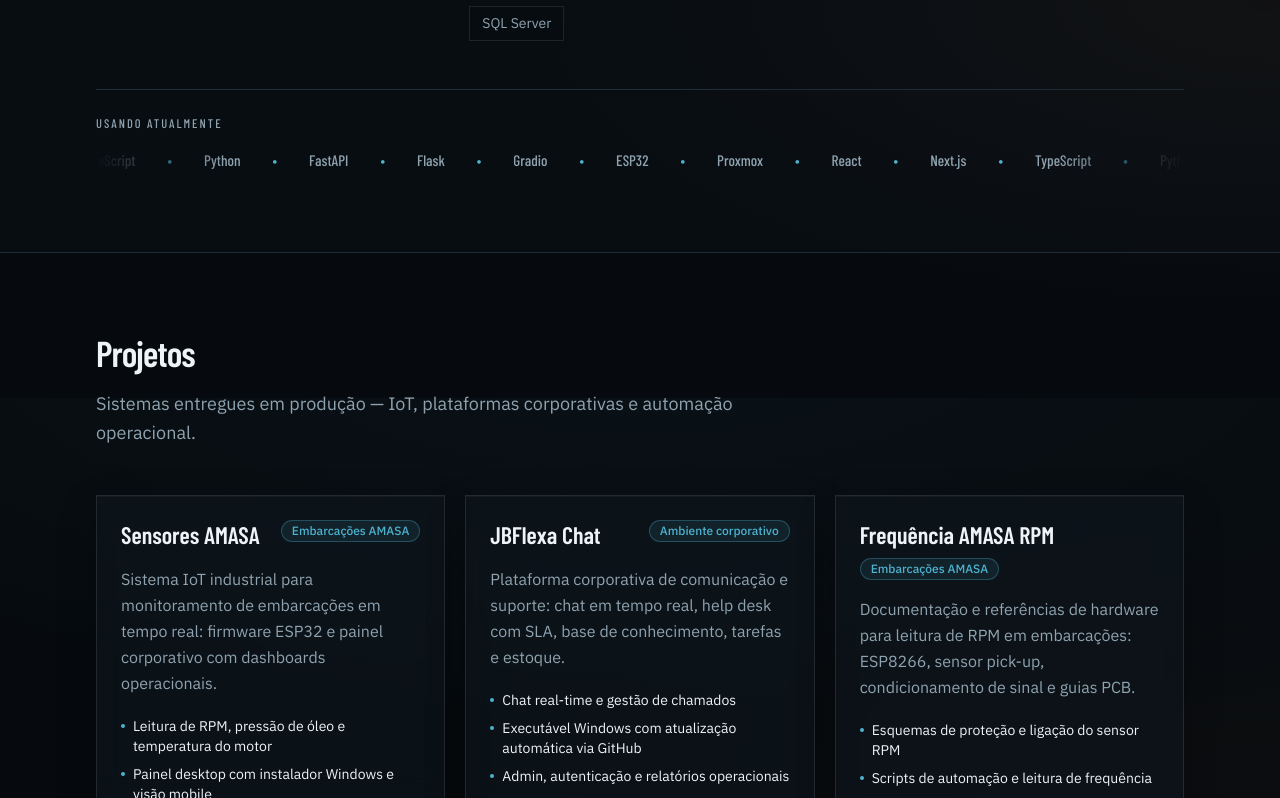
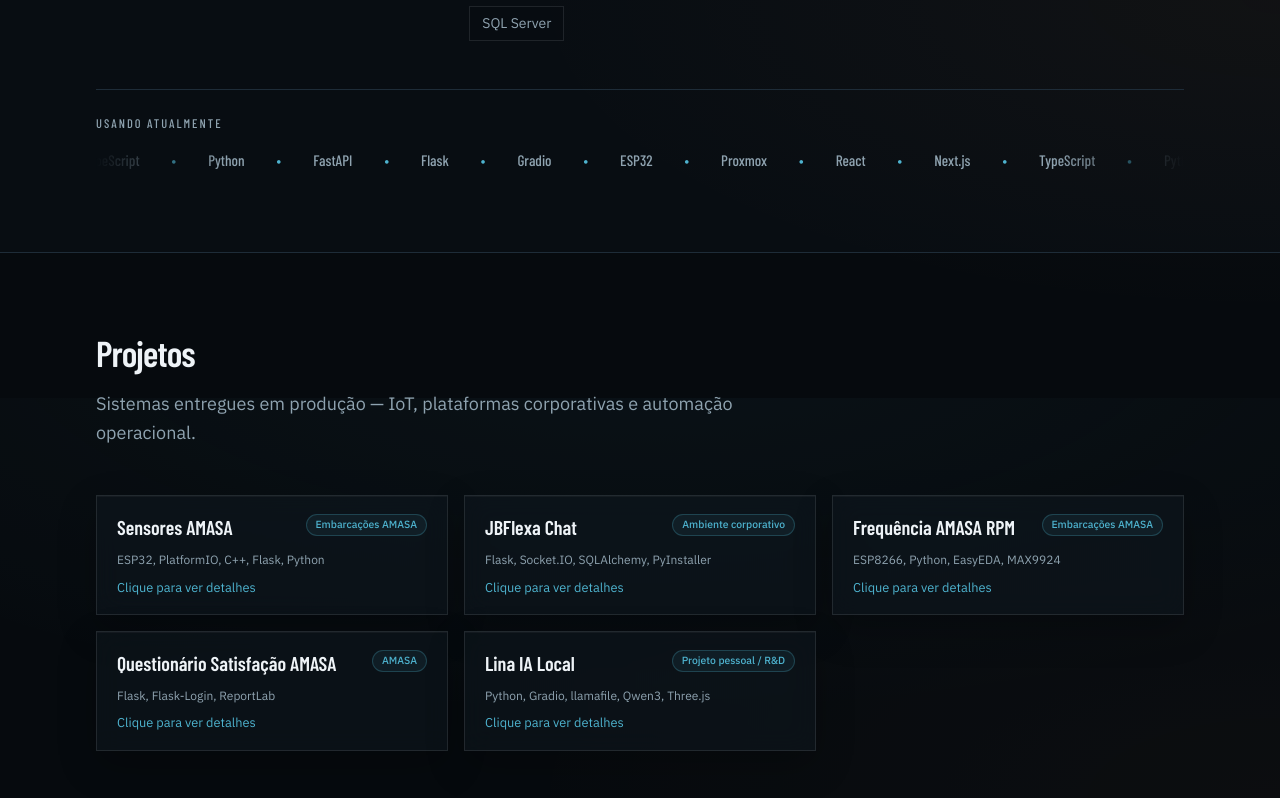
Before and after one commit to camilomelo8428/portfolio-camilo, a Next.js app: page /portfolio-camilo/ in a window 1280 px wide. Shown: the part 2002-2800 px from the top of the page. Built offline with nearby package versions, Linux system fonts and the light colour scheme.

Commit message:
fix: cards compactos com nome do projeto e 5 projetos publicados

```diff
--- a/src/app/globals.css
+++ b/src/app/globals.css
@@ -901,7 +901,6 @@ body {
   height: 100%;
   border: 1px solid rgba(238, 243, 247, 0.1);
   background: rgba(16, 24, 32, 0.55);
-  padding: 1.5rem;
   transition:
     border-color 0.3s ease,
     background-color 0.3s ease,
@@ -909,9 +908,73 @@ body {
 }
 
 .project-card:hover {
+  border-color: rgba(78, 179, 207, 0.35);
+  background: rgba(78, 179, 207, 0.05);
+}
+
+.project-card--compact:hover {
+  transform: translateY(-2px);
+}
+
+.project-card__trigger {
+  width: 100%;
+  padding: 1.1rem 1.25rem;
+  text-align: left;
+  cursor: pointer;
+}
+
+.project-card__header {
+  display: flex;
+  align-items: flex-start;
+  justify-content: space-between;
+  gap: 0.75rem;
+}
+
+.project-card__badge {
+  flex-shrink: 0;
+  max-width: 42%;
+  border-radius: 999px;
+  border: 1px solid rgba(78, 179, 207, 0.25);
+  background: rgba(78, 179, 207, 0.08);
+  padding: 0.2rem 0.55rem;
+  font-size: 0.65rem;
+  font-weight: 500;
+  line-height: 1.3;
+  color: var(--steel);
+  text-align: right;
+}
+
+.project-card__collapsed {
+  margin-top: 0.65rem;
+}
+
+.project-card__stack-line {
+  font-size: 0.75rem;
+  line-height: 1.4;
+  color: var(--ink-muted);
+  display: -webkit-box;
+  -webkit-line-clamp: 2;
+  -webkit-box-orient: vertical;
+  overflow: hidden;
+}
+
+.project-card__hint {
+  margin-top: 0.55rem;
+  font-size: 0.8rem;
+  color: var(--steel);
+}
+
+.project-card--open {
   border-color: rgba(78, 179, 207, 0.4);
   background: rgba(78, 179, 207, 0.06);
-  transform: translateY(-2px);
+}
+
+.project-card--open .project-card__trigger {
+  padding: 1.25rem 1.35rem 1.35rem;
+}
+
+.project-card--open:hover {
+  transform: none;
 }
 
 .project-hidden-card {
--- a/src/components/Projects.tsx
+++ b/src/components/Projects.tsx
@@ -1,10 +1,24 @@
 "use client";
 
+import { useState } from "react";
 import { RevealOnScroll } from "@/components/RevealOnScroll";
 import { useLanguage } from "@/i18n/LanguageProvider";
 
 export function Projects() {
   const { t } = useLanguage();
+  const [expanded, setExpanded] = useState<Set<number>>(new Set());
+
+  const toggleProject = (index: number) => {
+    setExpanded((previous) => {
+      const next = new Set(previous);
+      if (next.has(index)) {
+        next.delete(index);
+      } else {
+        next.add(index);
+      }
+      return next;
+    });
+  };
 
   return (
     <section id="projetos" className="section-shell border-b border-line bg-bg-deep/40">
@@ -18,22 +32,39 @@ export function Projects() {
           </p>
         </RevealOnScroll>
 
-        <div className="mt-12 grid gap-5 sm:grid-cols-1 md:grid-cols-2 xl:grid-cols-3">
-          {t.projects.items.map((project, index) => (
-            <RevealOnScroll key={project.name} delay={index * 60}>
-              <article className="project-card flex h-full flex-col">
-                <div className="mb-4 flex flex-wrap items-start justify-between gap-2">
-                  <h3 className="font-[family-name:var(--font-display)] text-xl font-semibold leading-tight text-ink md:text-2xl">
+        <div className="mt-12 grid gap-4 sm:grid-cols-2 lg:grid-cols-3">
+          {t.projects.items.map((project, index) => {
+            const isOpen = expanded.has(index);
+
+            return (
+              <RevealOnScroll key={project.name} delay={index * 50}>
+                <article
+                  className={`project-card ${isOpen ? "project-card--open" : "project-card--compact"}`}
+                >
+                  <button
+                    type="button"
+                    className="project-card__trigger"
+                    aria-expanded={isOpen}
+                    onClick={() => toggleProject(index)}
+                  >
+                    <div className="project-card__header">
+                      <h3 className="font-[family-name:var(--font-display)] text-lg font-semibold leading-snug text-ink md:text-xl">
                         {project.name}
                       </h3>
-                  <span className="shrink-0 rounded-full border border-steel/30 bg-steel/10 px-2.5 py-0.5 text-xs font-medium text-steel">
-                    {project.production}
-                  </span>
+                      <span className="project-card__badge">{project.production}</span>
                     </div>
-                <p className="text-sm leading-relaxed text-ink-muted md:text-base">
+
+                    {!isOpen ? (
+                      <div className="project-card__collapsed">
+                        <p className="project-card__stack-line">{project.stack}</p>
+                        <p className="project-card__hint">{t.projects.revealHint}</p>
+                      </div>
+                    ) : (
+                      <div className="project-card__expanded text-left">
+                        <p className="mt-3 text-sm leading-relaxed text-ink-muted">
                           {project.summary}
                         </p>
-                <ul className="mt-5 flex-1 space-y-2 text-sm text-ink">
+                        <ul className="mt-4 space-y-2 text-sm text-ink">
                           {project.highlights.map((item) => (
                             <li key={item} className="flex gap-2">
                               <span className="mt-2 h-1 w-1 shrink-0 rounded-full bg-steel" />
@@ -41,7 +72,7 @@ export function Projects() {
                             </li>
                           ))}
                         </ul>
-                <div className="mt-6 border-t border-line/80 pt-4">
+                        <div className="mt-5 border-t border-line/80 pt-4">
                           <p className="text-xs uppercase tracking-wide text-ink-muted">
                             {t.projects.stackLabel}
                           </p>
@@ -51,15 +82,21 @@ export function Projects() {
                               href={project.href}
                               target="_blank"
                               rel="noopener noreferrer"
-                      className="mt-4 inline-flex items-center gap-1 text-sm font-medium text-steel underline-offset-4 hover:underline"
+                              className="mt-3 inline-flex items-center gap-1 text-sm font-medium text-steel underline-offset-4 hover:underline"
+                              onClick={(event) => event.stopPropagation()}
                             >
                               {t.projects.codeLinkLabel} ↗
                             </a>
                           ) : null}
                         </div>
+                        <p className="mt-4 text-xs text-ink-muted">{t.projects.closeHint}</p>
+                      </div>
+                    )}
+                  </button>
                 </article>
               </RevealOnScroll>
-          ))}
+            );
+          })}
         </div>
       </div>
     </section>
--- a/src/i18n/dictionaries.ts
+++ b/src/i18n/dictionaries.ts
@@ -213,8 +213,8 @@ const pt: Dictionary = {
     heading: "Projetos",
     lead: "Sistemas entregues em produção — IoT, plataformas corporativas e automação operacional.",
     hiddenTitle: "Projeto oculto",
-    revealHint: "Clique para investigar",
-    closeHint: "Clique novamente para ocultar",
+    revealHint: "Clique para ver detalhes",
+    closeHint: "Clique para minimizar",
     stackLabel: "Stack",
     productionLabel: "Produção",
     codeLinkLabel: "Ver código",
@@ -448,8 +448,8 @@ const en: Dictionary = {
     heading: "Projects",
     lead: "Systems delivered to production — IoT, corporate platforms, and operational automation.",
     hiddenTitle: "Hidden project",
-    revealHint: "Click to investigate",
-    closeHint: "Click again to hide",
+    revealHint: "Click to view details",
+    closeHint: "Click to minimize",
     stackLabel: "Stack",
     productionLabel: "Production",
     codeLinkLabel: "View code",
```
Lines whose indentation alone changed are shown as unchanged.
